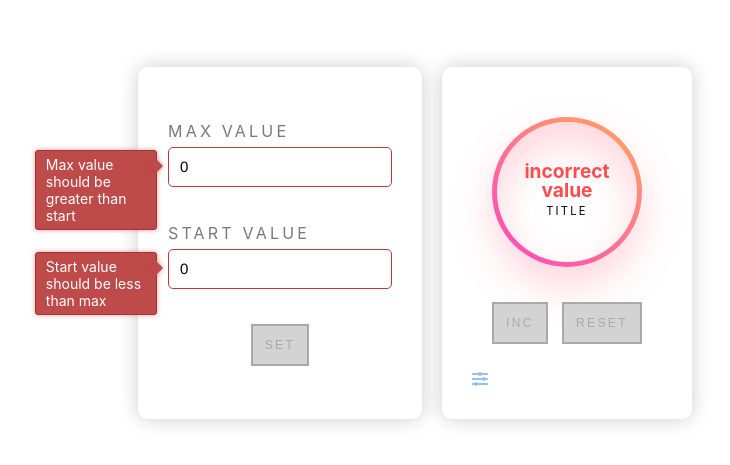
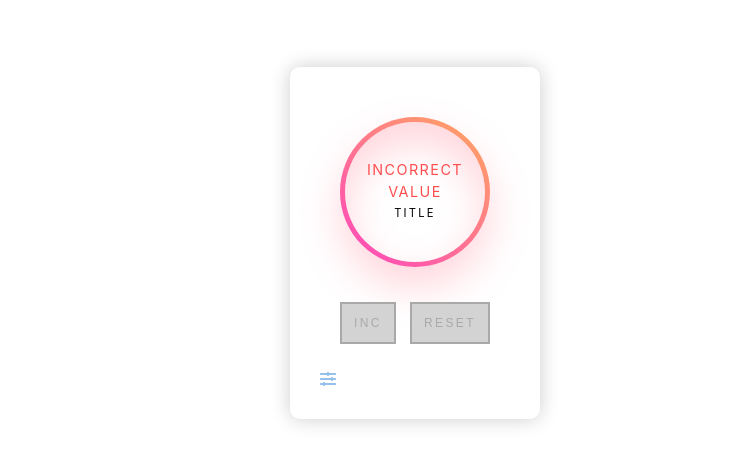
Before and after one commit to RomaSushevskij/counter, a React (Create React App) app: page / in a window 1280 px wide. Shown: the part 157-622 px from the top of the page, without its empty margins (225-955 px from the left). Built offline with nearby package versions, Linux system fonts and the light colour scheme.

Commit message:
counter v0.6 (setting block with CSSTransition)

```diff
--- a/package.json
+++ b/package.json
@@ -13,9 +13,11 @@
     "@types/node": "^16.7.13",
     "@types/react": "^17.0.20",
     "@types/react-dom": "^17.0.9",
+    "@types/react-transition-group": "^4.4.4",
     "react": "^17.0.2",
     "react-dom": "^17.0.2",
     "react-scripts": "5.0.0",
+    "react-transition-group": "^4.4.2",
     "typescript": "^4.4.2",
     "web-vitals": "^2.1.0"
   },
--- a/src/App.tsx
+++ b/src/App.tsx
@@ -9,18 +9,20 @@ import {Counter} from "./components/Counter/Counter";
 function App() {
     const [value, setValue] = useState<number | string>(0);
 
-
     const [maxValue, setMaxValue] = useState<string>('0');
 
+    const [startValue, setStartValue] = useState<string>('0');
 
-    const [startValue, setStartValue] = useState<string>('0');
     const errorForMaxValue = !maxValue ? 'Field required' :
+        +maxValue < 0 ? 'Max value should be positive' :
         +maxValue <= +startValue ?
             'Max value should be greater than start' : '';
     const errorForStartValue = !startValue ?'Field required' :
+        +startValue < 0 ? 'Start value should be positive' :
         +maxValue <= +startValue ? 'Start value should be less than max' : '';
 
     const [settingMode, setSettingMode] = useState<boolean>(true);
+    const [isSettingMode, setIsSettingMode] = useState<boolean>(false)
 
     const incrementValue = () => {
         setValue(+value + 1)
@@ -34,13 +36,15 @@ function App() {
     const isResetDisabled = () => {
         return value === +startValue || settingMode
     };
-    const set = (e: MouseEvent<HTMLButtonElement>) => {
+    const set = () => {
         setSettingMode(false);
         setValue(+startValue);
     };
     const isSetDisabled = () => {
        return !!(!settingMode || errorForMaxValue || errorForStartValue)
-
+    };
+    const toggleSettingsBlock = () => {
+        setIsSettingMode(!isSettingMode)
     };
     return (
         <Counter value={value}
@@ -59,6 +63,9 @@ function App() {
                  setSettingMode={setSettingMode}
                  set={set}
                  isSetDisabled={isSetDisabled}
+                 toggleSettingsBlock={toggleSettingsBlock}
+                 isSettingMode={isSettingMode}
+
         />
 
     )
--- a/src/components/Counter/Counter.module.css
+++ b/src/components/Counter/Counter.module.css
@@ -1,3 +1,24 @@
 .wrapper {
-    display: flex;
+    position: relative;
 }
+
+.enter {
+    opacity: 0;
+    transform: translate(200px);
+}
+
+.enterActive {
+    opacity: 1;
+    transform: translate(0);
+    transition: opacity 500ms, transform 500ms;
+}
+
+.exit {
+    opacity: 1;
+}
+
+.exitActive {
+    opacity: 0;
+    transform: translate(260px);
+    transition: opacity 500ms, transform 500ms;
+}
--- a/src/components/Counter/Counter.tsx
+++ b/src/components/Counter/Counter.tsx
@@ -1,9 +1,9 @@
-import React, {MouseEvent, useState} from "react";
+import React from "react";
 import s from "./Counter.module.css";
-import {CounterDisplay} from "./CounterDisplayBlock/CounterDisplay/CounterDisplay";
-import Button from "./CounterDisplayBlock/Button/Button";
 import {CounterDisplayBlock} from "./CounterDisplayBlock/CounterDisplayBlock";
 import {CounterSettingsBlock} from "./CounterSettingsBlock/CounterSettingsBlock";
+import {CSSTransition} from "react-transition-group";
+
 
 export type CounterPropsType = {
     value: number | string
@@ -18,16 +18,23 @@ export type CounterPropsType = {
     isIncDisabled: () => boolean
     isResetDisabled: () => boolean
     titleValue: string
-    settingMode:boolean
-    setSettingMode:(settingMode:boolean) => void
-    set:(e:MouseEvent<HTMLButtonElement>)=>void
-    isSetDisabled:() => boolean | undefined
+    settingMode: boolean
+    setSettingMode: (settingMode: boolean) => void
+    set: () => void
+    isSetDisabled: () => boolean | undefined
+    toggleSettingsBlock: () => void
+    isSettingMode: boolean
 }
 
 export const Counter = (props: CounterPropsType) => {
 
     return (
         <div className={s.wrapper}>
+            <CSSTransition in={props.isSettingMode}
+                           classNames={s}
+                           timeout={500}
+                           unmountOnExit
+                           mountOnEnter>
                 <CounterSettingsBlock maxValue={props.maxValue}
                                       setMaxValue={props.setMaxValue}
                                       errorForMaxValue={props.errorForMaxValue}
@@ -38,7 +45,7 @@ export const Counter = (props: CounterPropsType) => {
                                       set={props.set}
                                       isSetDisabled={props.isSetDisabled}
                 />
-
+            </CSSTransition>
             <CounterDisplayBlock {...props}/>
         </div>
     );
--- a/src/components/Counter/CounterDisplayBlock/Button/Button.tsx
+++ b/src/components/Counter/CounterDisplayBlock/Button/Button.tsx
@@ -7,7 +7,7 @@ type DefaultButtonPropsType = DetailedHTMLProps<ButtonHTMLAttributes<HTMLButtonE
 
 type SuperButtonPropsType = DefaultButtonPropsType & {
     red?: boolean
-    callback: (e:MouseEvent<HTMLButtonElement>) => void
+    callback: () => void
     isDisabled?: () => boolean | undefined
 }
 
@@ -20,8 +20,8 @@ export const Button: React.FC<SuperButtonPropsType> = ({
                                                        }
 ) => {
     const finalClassName = `${red ? s.red : s.default} ${className}`;
-    const onClickHandler = (e: MouseEvent<HTMLButtonElement>) => {
-        callback(e);
+    const onClickHandler = () => {
+        callback();
     };
 
     return (
--- a/src/components/Counter/CounterDisplayBlock/CounterDisplay/CounterDisplay.module.css
+++ b/src/components/Counter/CounterDisplayBlock/CounterDisplay/CounterDisplay.module.css
@@ -28,7 +28,7 @@
     color: #797979;
     font-weight: 700;
     line-height: 1em;
-    font-size: 1.2em;
+    font-size: 1.5em;
 }
 
 .borderTotalCount .totalCount p {
@@ -41,3 +41,21 @@
 .borderTotalCount .limitCount.totalCount h3 {
     color: #FF4D4F;
 }
+
+.borderTotalCount .errorCount.totalCount h3 {
+    color: #FF4D4F;
+    font-weight: normal;
+    text-transform: uppercase;
+    letter-spacing: .1em;
+    font-size: .9em;
+    line-height: 1.5em;
+}
+.borderTotalCount .validCount.totalCount h3 {
+    color: #63a2e1;
+    font-weight: normal;
+    text-transform: uppercase;
+    letter-spacing: .1em;
+    font-size: .9em;
+    line-height: 1.5em;
+
+}
--- a/src/components/Counter/CounterDisplayBlock/CounterDisplay/CounterDisplay.tsx
+++ b/src/components/Counter/CounterDisplayBlock/CounterDisplay/CounterDisplay.tsx
@@ -4,7 +4,8 @@ type CounterDisplayProps = {
     value: number | string
     maxValue: string
     titleValue: string
-    isError:boolean
+    isError: boolean
+    isValid: boolean
 }
 
 export const CounterDisplay = ({
@@ -12,11 +13,13 @@ export const CounterDisplay = ({
                                    maxValue,
                                    titleValue,
                                    isError,
+                                   isValid,
                                    ...restProps
                                }: CounterDisplayProps) => {
+    const resultClass = isError ? `${s.totalCount} ${s.errorCount}` : isValid ? `${s.totalCount} ${s.validCount}` : value === +maxValue ? `${s.totalCount} ${s.limitCount}` : s.totalCount;
     return (
         <div className={s.borderTotalCount}>
-            <div className={value === +maxValue || isError ? `${s.totalCount} ${s.limitCount}` : s.totalCount}>
+            <div className={resultClass}>
                 <h3>{value}</h3>
                 <p>{titleValue}</p>
             </div>
--- a/src/components/Counter/CounterDisplayBlock/CounterDisplayBlock.module.css
+++ b/src/components/Counter/CounterDisplayBlock/CounterDisplayBlock.module.css
@@ -18,9 +18,11 @@
     justify-content: space-between;
 }
 .counterWrapper.settings {
+    position: absolute;
+    right: 100%;
     margin-right:20px;
-    display: flex;
-    justify-content: center;
+    padding-top:47px;
+    padding-bottom:47px;
 }
 .settingsBlock {
     padding-top: 10px;
@@ -28,4 +30,10 @@
 }
 .settingsIcon {
     color: #95c0ea;
+    transition: .4s ease;
 }
+.settingsIcon:hover {
+    color:#0092FE;
+    transition: .4s ease;
+    cursor:pointer;
+}
--- a/src/components/Counter/CounterDisplayBlock/CounterDisplayBlock.tsx
+++ b/src/components/Counter/CounterDisplayBlock/CounterDisplayBlock.tsx
@@ -18,14 +18,18 @@ export const CounterDisplayBlock = ({
                                         titleValue,
                                         settingMode,
                                         errorForMaxValue,
-                                        errorForStartValue, ...props
+                                        errorForStartValue,
+                                        toggleSettingsBlock,
+                                        isSettingMode,
+                                        ...props
                                     }: CounterDisplayBlockPropsType) => {
     const finalValue = errorForMaxValue || errorForStartValue ? 'incorrect value' : settingMode ? 'inter values and press \'set\'' : value;
     const isError = !!(errorForMaxValue || errorForStartValue);
+    const isValid = finalValue === 'inter values and press \'set\'';
     return (
         <div className={s.counterWrapper}>
             <div className={s.displayBlock}>
-                <CounterDisplay isError={isError} value={finalValue} maxValue={maxValue} titleValue={titleValue}/>
+                <CounterDisplay isValid={isValid} isError={isError} value={finalValue} maxValue={maxValue} titleValue={titleValue}/>
             </div>
             <div className={s.buttonsBlock}>
                 <Button callback={incrementValue} isDisabled={isIncDisabled}>
@@ -36,7 +40,7 @@ export const CounterDisplayBlock = ({
                 </Button>
             </div>
             <div className={s.settingsBlock}>
-                <FontAwesomeIcon className={s.settingsIcon} icon={faSlidersH} />
+                <FontAwesomeIcon onClick={toggleSettingsBlock} className={s.settingsIcon} icon={faSlidersH} />
             </div>
         </div>
     )
--- a/src/components/Counter/CounterSettingsBlock/CounterSettingsBlock.tsx
+++ b/src/components/Counter/CounterSettingsBlock/CounterSettingsBlock.tsx
@@ -13,7 +13,7 @@ export type CounterSettingsBlockPropsType = {
     setStartValue: (startValue: string) => void
     errorForStartValue: string
     setSettingMode:(settingMode:boolean) => void
-    set:(e:MouseEvent<HTMLButtonElement>) => void
+    set:() => void
     isSetDisabled:() => boolean | undefined
 }
 
--- a/src/components/Counter/CounterSettingsBlock/Input/SuperInputText.module.css
+++ b/src/components/Counter/CounterSettingsBlock/Input/SuperInputText.module.css
@@ -5,7 +5,7 @@
 }
 
 .superInput, .errorInput {
-    width: 200px;
+    width: 150px;
     padding: 11px;
     outline: none;
     font-family: SFProDisplay-Regular, Helvetica, Arial, sans-serif;
@@ -59,7 +59,6 @@
 }
 
 
-
 .superInput.errorInput {
     border: 1px solid #C83535;
 }
```
Also changed, not shown: 1 other file (tests, documents, lock files or other folders). Lines whose indentation alone changed are shown as unchanged.
